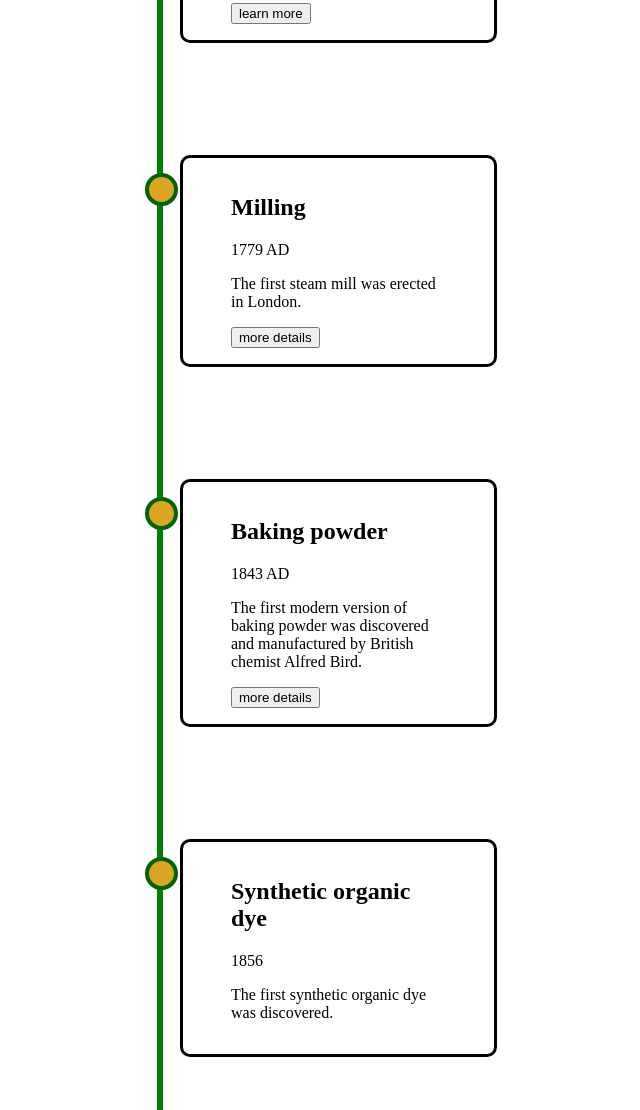
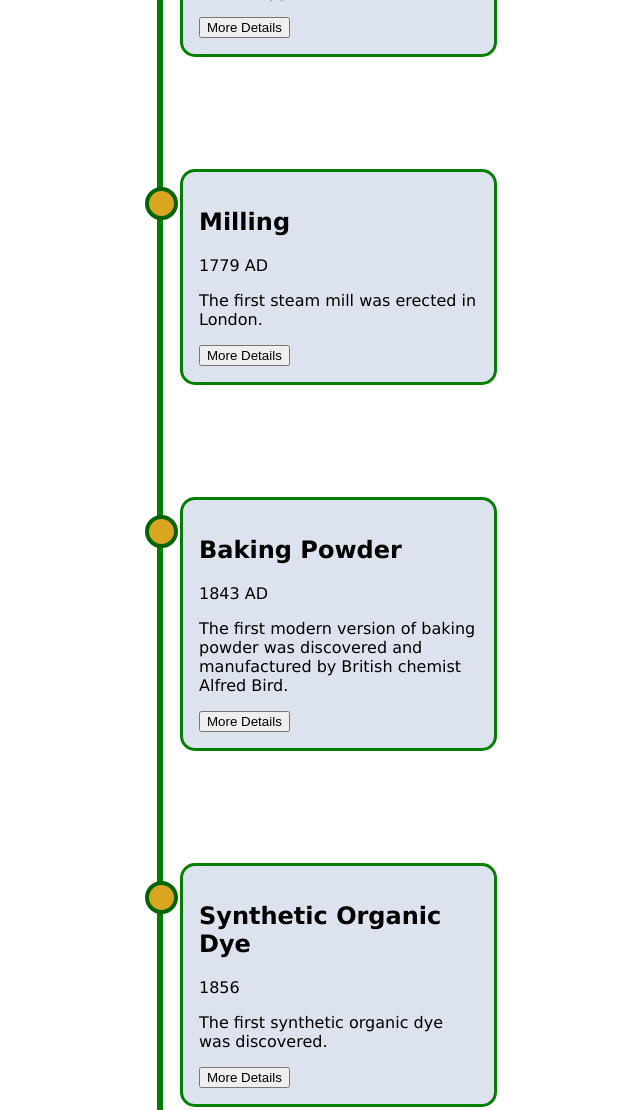
Before and after one commit to black-codher-bootcamp-2022-daly/unit-03-javascript-assessment-daly-group-b, a website with bundled scripts: page index.html in a window 1280 px wide. Shown: the part 1304-2414 px from the top of the page, without its empty margins (483-1123 px from the left). Built offline with nearby package versions, Linux system fonts and the light colour scheme.

Commit message:
changed grammar made 5 corrections commit three

```diff
--- a/css/main.css
+++ b/css/main.css
@@ -21,7 +21,7 @@ header {
 .timeline {
   content: "";
   border-left: 6px solid green;
-  height: 160rem;
+  height: 149rem;
   position: absolute;
   margin-top: 100px;
 }
@@ -29,12 +29,15 @@ header {
 .casing {
   justify-content: center;
   position: relative;
-
+  font-family: "Lucida Sans", "Lucida Sans Regular", "Lucida Grande",
+    "Lucida Sans Unicode", Geneva, Verdana, sans-serif;
+  background-color: #dde3ee;
+  border-color: green;
   border-style: solid;
-  padding: 1rem 3rem;
+  padding: 1rem 1rem;
   margin-left: 17px;
   margin-bottom: 7rem;
-  border-radius: 10px;
+  border-radius: 15px;
   width: 50%;
 }
 /* designing the circles used as anchor */
@@ -49,6 +52,14 @@ header {
   top: 15px;
   border-radius: 50%;
   z-index: 1;
+}
+
+.timeline-item-more-info:hover {
+  cursor: pointer;
+  transition: all 200ms ease;
+  background: green;
+  color: whitesmoke;
+  border-radius: 15px;
 }
 /*designing content of the modal pop up after click */
 
--- a/js/index.js
+++ b/js/index.js
@@ -16,34 +16,43 @@ const project = document.querySelector(".timeline");
 const firstDivContent = `<div class = "container"><div class = "casing"><h2 class= "timeline-item-title"> Yeast </h2>
 <span class = "timeline-item-date">2600 BC</span>
 <p class = "timeline-item-summary">The Egyptians are the first recorded civilization to use yeast.</p>
-<button class = "timeline-item-more-info" id= "moreButton" data-open = "learnmore" >more details </button></div>
+<button class = "timeline-item-more-info" id= "moreButton" data-open = "learnmore" >More Details </button></div>
 <div class = "casing">
 <h2 class= "timeline-item-title"> Sugar </h2>
+
 <span class = "timeline-item-date">1069 AD</span>
 <p class = "timeline-item-summary">The first recorded use of sugar in England.</p>
-<button class = "timeline-item-more-info">more details </button></div>
+<button class = "timeline-item-more-info">More Details </button></div>
 </div>
 <div class = "casing">
-<h2 class= "timeline-item-title"> Icing sugar </h2>
+<h2 class= "timeline-item-title"> Icing Sugar </h2>
+
+
 <span class = "timeline-item-date">1494 AD</span>
 <p class = "timeline-item-summary">Icing sugar was invented.</p>
-<button class = "timeline-item-more-info">learn more </button></div>
+<button class = "timeline-item-more-info">More Details</button></div>
 </div>
 <div class = "casing"><h2 class= "timeline-item-title"> Soufflé </h2>
+
 <span class = "timeline-item-date">1700s AD</span>
 <p class = "timeline-item-summary">Soufflé appears in France</p>
-<button class = "timeline-item-more-info">learn more </button></div>
+<button class = "timeline-item-more-info">More Details </button></div>
 <div class = "casing"><h2 class= "timeline-item-title"> Milling </h2>
+
 <span class = "timeline-item-date">1779 AD</span>
-<p class = "timeline-item-summary">The first steam mill was erected in London.</p><button class = "timeline-item-more-info">more details </button></div>
+<p class = "timeline-item-summary">The first steam mill was erected in London.</p><button class = "timeline-item-more-info">More Details</button></div>
 <div class = "casing">
-<h2 class= "timeline-item-title"> Baking powder </h2>
+<h2 class= "timeline-item-title"> Baking Powder </h2>
+
 <span class = "timeline-item-date">1843 AD</span>
 <p class = "timeline-item-summary">The first modern version of baking powder was discovered and manufactured by British chemist Alfred Bird.</p>
-<button class = "timeline-item-more-info">more details </button></div>
-<div class = "casing"><h2 class= "timeline-item-title"> Synthetic organic dye </h2>
+<button class = "timeline-item-more-info">More Details</button></div>
+<div class = "casing"><h2 class= "timeline-item-title"> Synthetic Organic Dye </h2>
+
 <span class = "timeline-item-date">1856 </span>
-<p class = "timeline-item-summary">The first synthetic organic dye was discovered.</p></div>
+<p class = "timeline-item-summary">The first synthetic organic dye was discovered.</p>
+<button class = "timeline-item-more-info">More Details </button></div>
+</div>
 </div>`;
 
 //adding modals to page content
```
